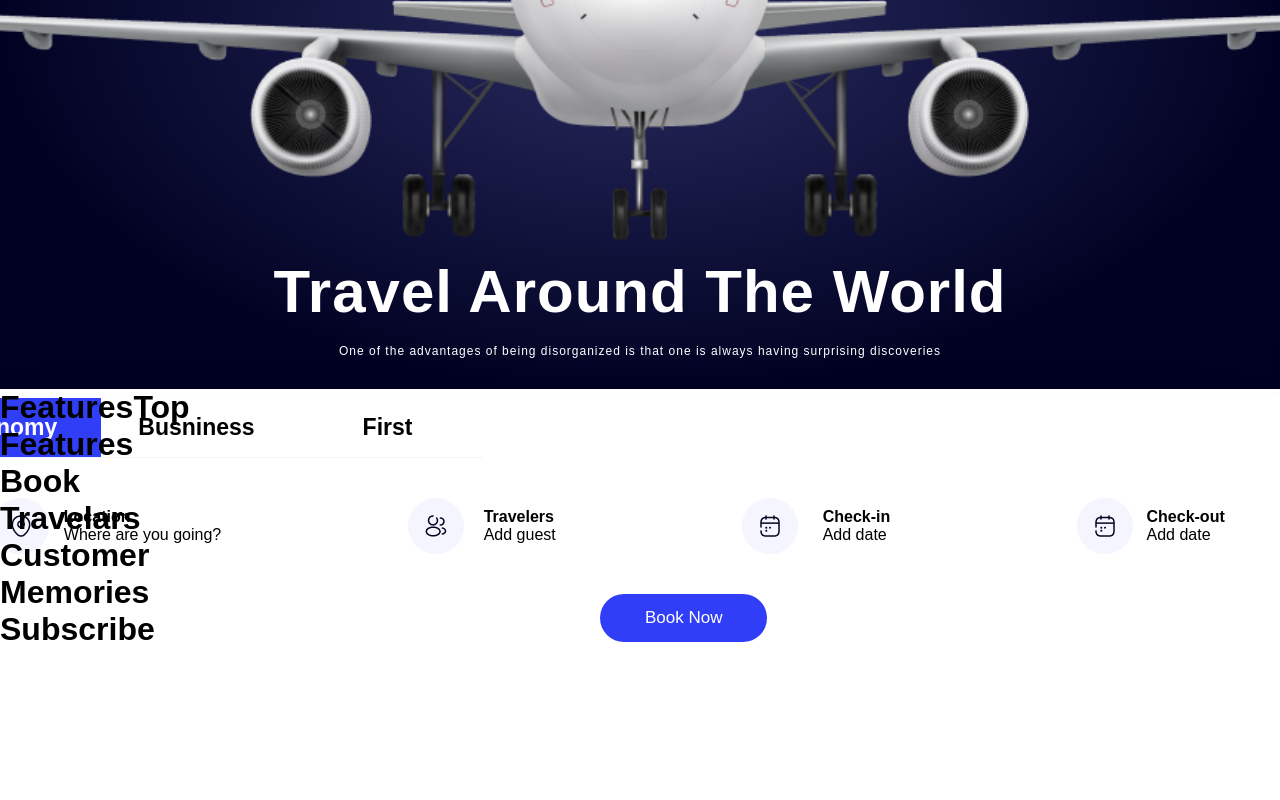
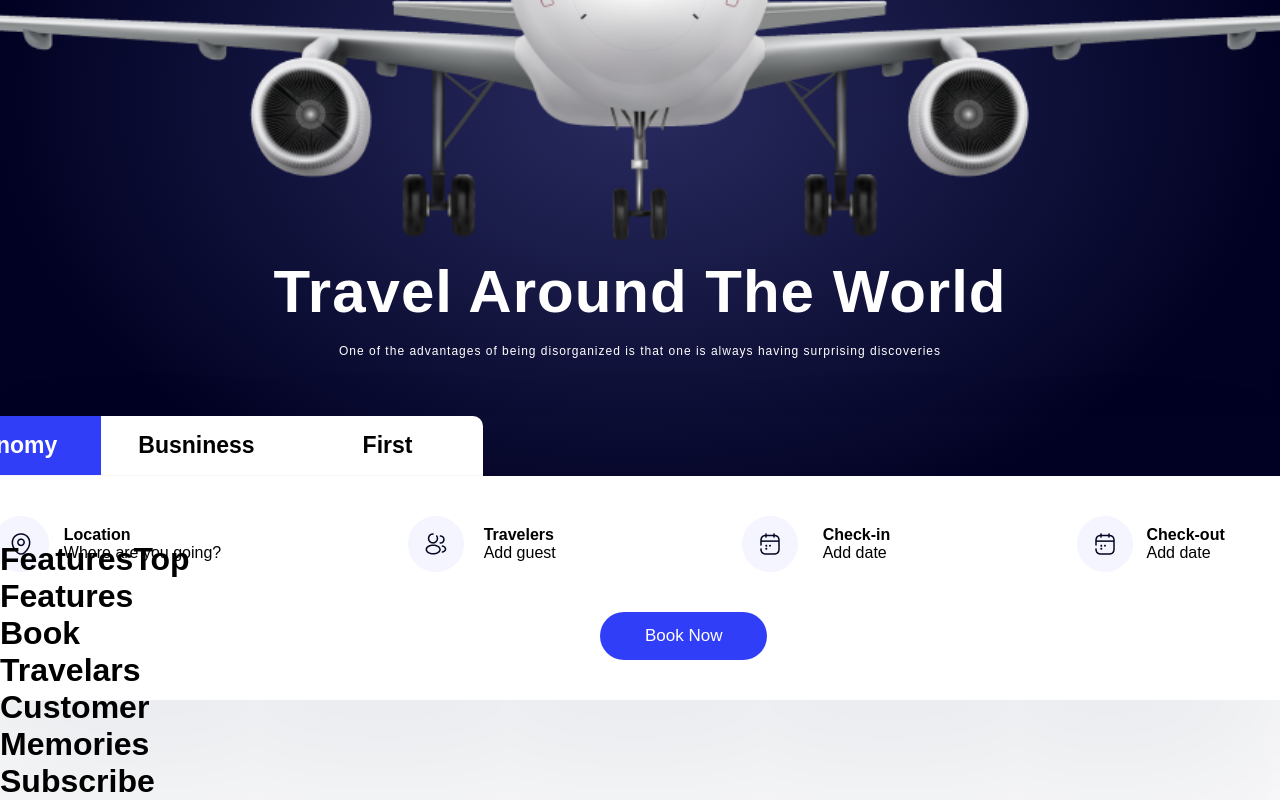
Before and after one commit to roziqov1011/f3-team, a React (Create React App) app: page / in a window 1280 px wide. Shown: the part 422-1222 px from the top of the page. Before the commit the page ends 1104 px from the top, so only its background shows below. Built offline with nearby package versions, Linux system fonts and the light colour scheme.

Commit message:
add begzod

```diff
--- a/src/components/Hero/Hero.scss
+++ b/src/components/Hero/Hero.scss
@@ -1,6 +1,6 @@
 .Hero{
     background: radial-gradient(50% 50.00% at 50% 50.00%, rgba(18, 20, 78, 0.90) 0%, #010223 100%);
-    height: 91.4vh;
+    height: 883px;
     .heroitems{
         display: flex;
         justify-content: space-between;
@@ -30,7 +30,7 @@
 .hero_order{
     color: #fff;
     margin-left: -130px;
-    margin-top: 20px;
+    margin-top: 38px;
     // border: 1px solid black;
     width: 1421px;
     border-radius:0px 0px 20px 20px;
```
